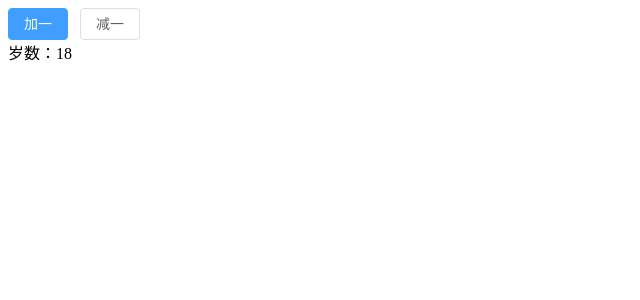
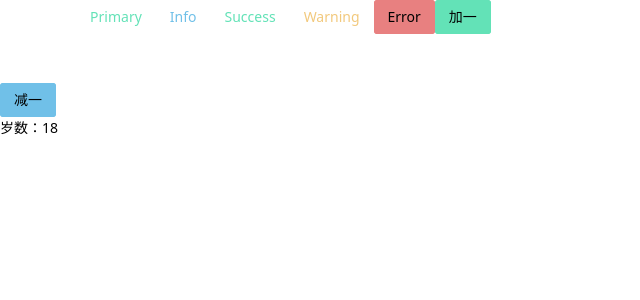
Before and after one commit to tailsle/vue3-template, a Vue app: page / in a window 1280 px wide. Shown: the top 300 px of the page, without its empty margins (0-640 px from the left). Built offline with nearby package versions, Linux system fonts and the light colour scheme.

Commit message:
feat: 添加naiveui

```diff
--- a/components.d.ts
+++ b/components.d.ts
@@ -5,7 +5,9 @@ import '@vue/runtime-core'
 
 declare module '@vue/runtime-core' {
   export interface GlobalComponents {
-    ElButton: typeof import('element-plus/es')['ElButton']
+    NButton: typeof import('naive-ui')['NButton']
+    NConfigProvider: typeof import('naive-ui')['NConfigProvider']
+    NDivider: typeof import('naive-ui')['NDivider']
     RouterLink: typeof import('vue-router')['RouterLink']
     RouterView: typeof import('vue-router')['RouterView']
   }
--- a/package.json
+++ b/package.json
@@ -33,7 +33,6 @@
 	"dependencies": {
 		"autoprefixer": "^10.4.4",
 		"axios": "^0.26.1",
-		"element-plus": "^2.1.10",
 		"nprogress": "^0.2.0",
 		"pinia": "^2.0.13",
 		"unplugin-auto-import": "^0.7.1",
@@ -61,6 +60,7 @@
 		"husky": "^7.0.4",
 		"jest": "^27.5.1",
 		"lint-staged": "^12.4.0",
+		"naive-ui": "^2.28.2",
 		"postcss": "^8.4.12",
 		"postcss-flexbugs-fixes": "^5.0.2",
 		"prettier": "^2.6.2",
@@ -69,6 +69,7 @@
 		"stylelint-config-standard-scss": "^3.0.0",
 		"stylelint-scss": "^4.2.0",
 		"typescript": "^4.5.4",
+		"vfonts": "^0.0.3",
 		"vite": "^2.9.5",
 		"vue-tsc": "^0.34.7"
 	}
--- a/src/App.vue
+++ b/src/App.vue
@@ -1,10 +1,13 @@
+<template>
+	<n-config-provider :theme="appStore.theme">
+		<router-view />
+	</n-config-provider>
+</template>
 <script setup lang="ts">
-
+import useAppStore from '@/store/module/app';
+const appStore = useAppStore();
 </script>
 
-<template>
-	<router-view />
-</template>
 <style>
 @import 'nprogress/nprogress.css';
 #nprogress .bar {
--- a/src/main.ts
+++ b/src/main.ts
@@ -1,6 +1,4 @@
 import { createApp } from 'vue';
-import 'element-plus/theme-chalk/el-message.css'
-import 'element-plus/theme-chalk/el-message-box.css'
 import App from './App.vue';
 import store from './store';
 import router from './router';
--- /dev/null
+++ b/src/store/module/app.ts
@@ -0,0 +1,12 @@
+import { defineStore } from 'pinia';
+import { darkTheme } from 'naive-ui';
+export default defineStore('app', {
+	state: () => ({
+		theme: darkTheme,
+	}),
+    actions:{
+        setTheme(){
+
+        }
+    }
+});
--- a/src/utils/axios.ts
+++ b/src/utils/axios.ts
@@ -1,5 +1,5 @@
 import axios, { AxiosRequestConfig, AxiosResponse } from 'axios';
-import { ElMessage } from 'element-plus';
+import { useMessage } from 'naive-ui'
 
 const instance = axios.create({
 	timeout: 5 * 1000,
@@ -20,7 +20,7 @@ instance.interceptors.response.use(
 		return res.data;
 	},
 	(error: any) => {
-		ElMessage.error(error.message || '服务端错误');
+		useMessage().error(error.message || '服务端错误');
 		return Promise.reject(error);
 	},
 );
--- a/src/views/Home.vue
+++ b/src/views/Home.vue
@@ -1,7 +1,14 @@
 <template>
 	<div class="home">
-		<el-button type="primary" @click="userStore.add">加一</el-button>
-		<el-button type="" @click="userStore.sub">减一</el-button>
+		<n-button tertiary> Default </n-button>
+		<n-button tertiary type="primary"> Primary </n-button>
+		<n-button tertiary type="info"> Info </n-button>
+		<n-button tertiary type="success"> Success </n-button>
+		<n-button tertiary type="warning"> Warning </n-button>
+		<n-button  type="error"> Error </n-button>
+		<n-button type="primary" @click="userStore.add">加一</n-button>
+		<n-divider />
+		<n-button type="info" @click="userStore.sub">减一</n-button>
 		<div class="age">岁数：{{ userStore.age }}</div>
 	</div>
 </template>
--- a/tsconfig.json
+++ b/tsconfig.json
@@ -12,7 +12,7 @@
 		"esModuleInterop": true,
 		"lib": ["esnext", "dom"],
 		"skipLibCheck": true,
-		"types": ["element-plus/global", "vite/client"],
+		"types": ["naive-ui/volar","vite/client"],
 		"baseUrl": "./",
 		"paths": {
 			"@/*": ["./src/*"],
--- a/vite.config.ts
+++ b/vite.config.ts
@@ -2,7 +2,7 @@ import { defineConfig, loadEnv } from 'vite';
 import vue from '@vitejs/plugin-vue';
 import AutoImport from 'unplugin-auto-import/vite';
 import Components from 'unplugin-vue-components/vite';
-import { ElementPlusResolver } from 'unplugin-vue-components/resolvers';
+import { NaiveUiResolver } from 'unplugin-vue-components/resolvers';
 
 import { resolve } from 'path';
 
@@ -33,7 +33,7 @@ export default mode => {
 		plugins: [
 			vue(),
 			AutoImport({
-				resolvers: [ElementPlusResolver()],
+				resolvers: [NaiveUiResolver()],
 				include: [/\.[tj]sx?$/, /\.vue$/, /\.vue\?vue/, /\.md$/],
 				imports: ['vue', 'vue-router'],
 				eslintrc: {
@@ -44,7 +44,7 @@ export default mode => {
 				dts: './auto-imports.d.ts',
 			}),
 			Components({
-				resolvers: [ElementPlusResolver()],
+				resolvers: [NaiveUiResolver()],
 			}),
 		],
 	});
```
Also changed, not shown: 1 other file (tests, documents, lock files or other folders).
